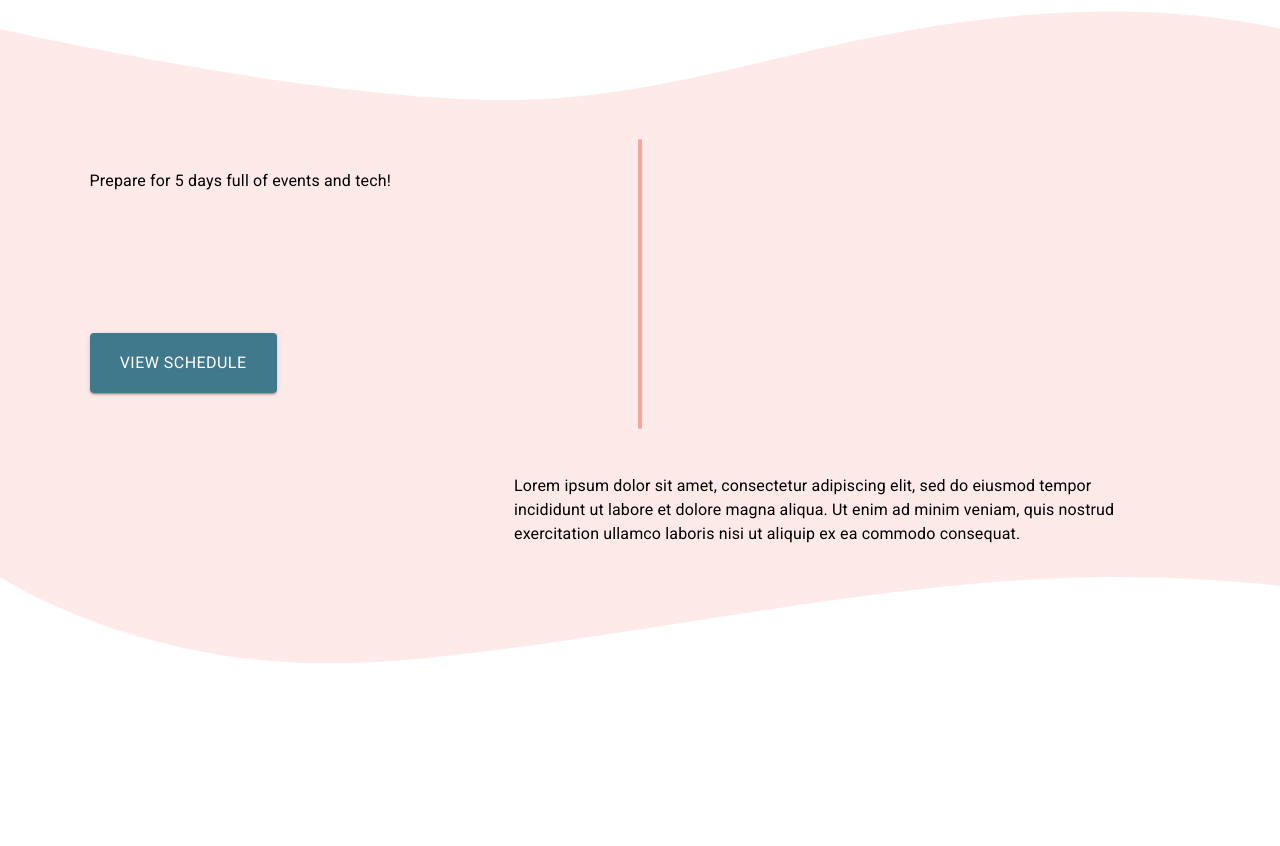
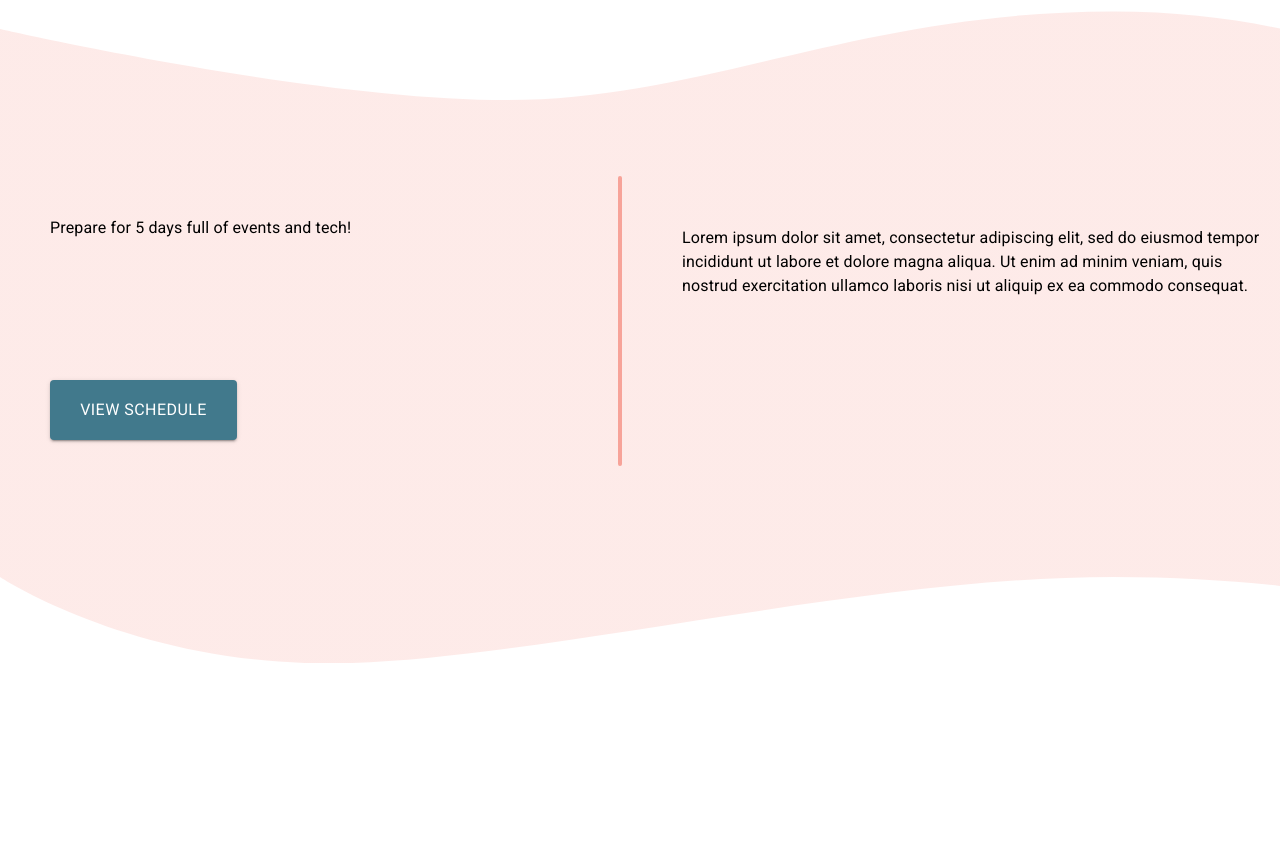
Before and after one commit to ReflectionsProjections/rp2022, a Next.js app: page / in a window 1280 px wide. Shown: the part 1800-2646 px from the top of the page. Built offline with nearby package versions, Linux system fonts and the light colour scheme.

Commit message:
temp fix

```diff
--- a/pages/index.js
+++ b/pages/index.js
@@ -90,28 +90,38 @@ export default function Index() {
 
         {/* <div className={styles.backgroundPinkBlock}> */}
         <div className={styles.backgroundPink}>
-          <Col className={styles.mainCol} style={{ display: 'flex' }}>
-            <div className={styles.scheduleContainer}>
+          {/* <Col className={styles.mainCol} style={{ display: 'flex' }}> */}
+          <div className={styles.content}>
+            <div className={styles.row}>
+              <div className={styles.left}>
+                {/* <div className={styles.scheduleContainer}> */}
                   <Typography className={styles.scheduleDesc1}>
-                Prepare for 5 days
-                full of events and tech!
+                    Prepare for 5 days full of events and tech!
                   </Typography>
                   <Button variant='contained'
                     className={styles.navButton2}
                     style={{ fontSize: '16px', backgroundColor: '#41798C', disabled: true }}>
                     View schedule
                   </Button>
+                {/* </div> */}
               </div>
-            <img
-              className={styles.middleLine}
-              src={"/resources/vertical_line.svg"} alt="line" />
 
-            <div className={styles.scheduleContainer2}>
+              <div className={styles.middle}>
+                {/* <div className={styles.lineContainer}> */}
+                  <img className={styles.middleLine} src={"/resources/vertical_line.svg"} alt="line" />
+                {/* </div> */}
+              </div>
+
+              <div className={styles.right}>
+                {/* <div className={styles.scheduleContainer2}> */}
                   <Typography className={styles.scheduleDesc2}>
                     Lorem ipsum dolor sit amet, consectetur adipiscing elit, sed do eiusmod tempor incididunt ut labore et dolore magna aliqua. Ut enim ad minim veniam, quis nostrud exercitation ullamco laboris nisi ut aliquip ex ea commodo consequat.
                   </Typography>
+                {/* </div> */}
               </div>
-          </Col>
+            </div>
+          </div>
+          {/* </Col> */}
         </div>
 
 
--- a/styles/Landing.module.scss
+++ b/styles/Landing.module.scss
@@ -231,18 +231,18 @@
 }
 
 .scheduleContainer {
-  display: flex;
-  flex-direction: column;
-  align-items: flex-start;
-  margin-top: 30px;
-  gap: 36px;
-  // top: 90%;
+  // display: flex;
+  // flex-direction: column;
+  // align-items: flex-start;
+  // margin-top: 30px;
+  // gap: 36px;
+  // // top: 90%;
 
-  position: absolute;
-  width: 642px;
-  height: 224px;
+  // position: absolute;
+  // width: 642px;
+  // height: 224px;
 
-  // border: 5px solid blue;
+  border: 5px solid blue;
 }
 
 .scheduleDesc1 {
@@ -282,23 +282,111 @@
 }
 
 .middleLine {
-  height: 290px;
-  width: 40px;
-  position: absolute;
-  left: 50%;
-  transform: translate(-50%, 0);
-  // border: 1px solid #555;
+  // position: absolute;
+  // left: 50%;
+  // top: 50%;
+  // transform: translate(-50%, -50%);
+
+  // position: absolute;
+  // margin: auto;
+  // top: 0;
+  // left: 0;
+  // right: 0;
+  // bottom: 0;
+
+  // position:absolute;
+  // top:50%;
+  // left:50%;
+  // margin-top:-2px;
+  // margin-left:-145px;
+  vertical-align: middle;
+
 }
 
 .lineContainer {
-  position: relative;
+  display: flex;
+  flex-direction: column;
+  justify-content: center;
+  /* Centering y-axis */
+  align-items: center;
+  /* Centering x-axis */
+  border: 1px solid #555;
 }
 
 .scheduleContainer2 {
-  position: absolute;
-  width: 638px;
-  height: 180px;
-  right: 10%;
-  top: calc(50% - 180px/2 + 227px);
-  // border: 5px solid green;
+  // display: flex;
+  // flex-direction: column;
+  // align-items: flex-start;
+  // margin-top: 30px;
+  // gap: 36px;
+  // // top: 90%;
+
+  // position: absolute;
+  // width: 642px;
+  // height: 224px;
+  border: 5px solid green;
+
 }
+
+.content {
+  display: flex;
+  align-items: center;
+  justify-content: center;
+  // border: 5px solid purple;
+  width: 100%;
+  // top: 50%;
+  // left: 0;
+  transform: translate(0, 50%);
+  line-height: 200px; /* or whatever you want, should match height */
+  // text-align: center;
+}
+
+.column {
+  float: left;
+  width: 47.5%;
+  height: 100%;
+
+}
+
+.columnMid {
+  float: left;
+  width: 5%;
+  // border: 1px solid #555;
+
+}
+
+/* Clear floats after the columns */
+.row:after {
+  content: "";
+  display: table;
+  clear: both;
+  // border: 10px solid black;
+
+}
+
+.left {
+  width: 47.5%;
+  float: left;
+  // padding: 10px;
+  // border: 5px solid black;
+  display: flex;
+  flex-direction: column;
+  align-items: flex-start;
+  padding-left: 50px;
+  margin-top: 50px;
+  gap: 36px;
+}
+
+.right {
+  width: 47.5%;
+  float: left;
+  padding: 10px;
+  margin-top: 50px;
+  // border: 5px solid black;
+}
+
+.middle {
+  width: 5%;
+  float: left;
+  padding: 10px;
+}
```
Lines whose indentation alone changed are shown as unchanged.
